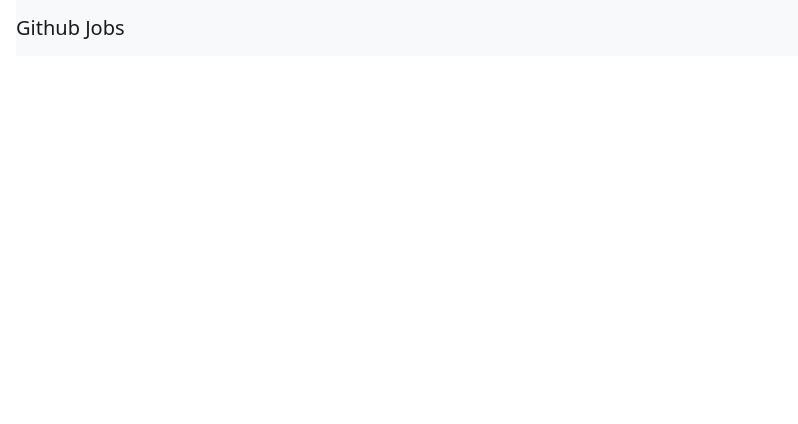
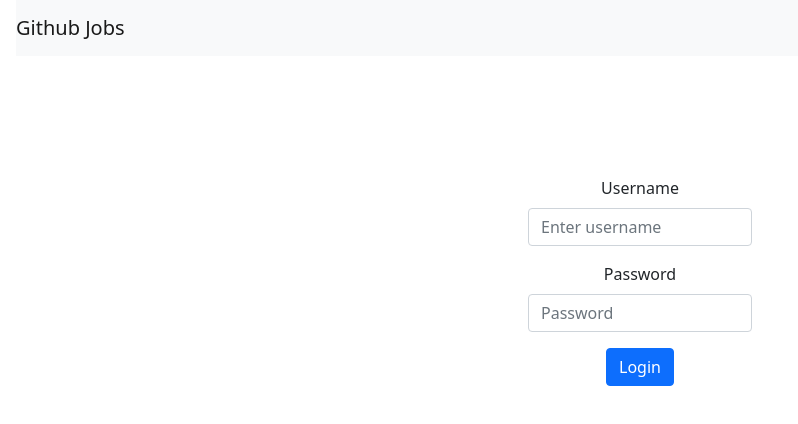
Before and after one commit to riorichard98/DansMultiProTest, a React (Create React App) app in the folder client/: page /login in a window 1280 px wide. Before the commit this address had no page. Shown: the top 424 px of the page, without its empty margins (0-798 px from the left). Built offline with nearby package versions, Linux system fonts and the light colour scheme.

Commit message:
login action and login page done

```diff
--- a/client/src/App.js
+++ b/client/src/App.js
@@ -3,6 +3,7 @@
 import { Route, Routes } from 'react-router-dom';
 
 //page yang diimport
+import LoginPage from './views/LoginPage';
 
 //component yang diimport
 import NavBar from './components/NavBar.js'
@@ -10,14 +11,17 @@
 
 //helper yang diimport
 import IdentifyRoute from './helper/identifyRoute'
+import PreventLogin from './helper/preventLogin';
+
 
 function App() {
   return (
     <div className="App">
       <NavBar />
       <Routes>
-      {/* <Route index path="/" element={<RequireAuth> <Job /> </RequireAuth>}></Route> */}
-        <Route index path="/" element={<IdentifyRoute />}></Route>
+      {/* <Route path="/" element={<RequireAuth> <Job /> </RequireAuth>}></Route> */}
+        <Route path="/" element={<IdentifyRoute />}></Route>
+        <Route path="/login" element={<PreventLogin> <LoginPage /> </PreventLogin>}></Route>
       </Routes>
     </div>
   );
--- /dev/null
+++ b/client/src/helper/preventLogin.js
@@ -0,0 +1,12 @@
+import { Navigate} from "react-router-dom"
+
+
+// agar ketika sudah login , page login tidak dapat diakses lagi
+export default function PreventLogin({children}){
+    const token = localStorage.getItem('token')
+    // jika token tidak dimiliki atau belum login maka web akan beralih ke login
+    if(token){
+        return <Navigate to="/jobs" replace/>
+    }
+    return children
+}
--- /dev/null
+++ b/client/src/store/loginAction.js
@@ -0,0 +1,14 @@
+// url untuk hit server
+import { url } from "../url";
+
+// module yang diimport
+import axios from "axios";
+
+export default function login(username, password) {
+    return () => {
+        return axios.post(url+'users/login',{
+            username,
+            password
+        })
+    }
+}
--- /dev/null
+++ b/client/src/url.js
@@ -0,0 +1 @@
+export const url = 'http://localhost:3000/'
--- a/client/src/views/LoginPage.js
+++ b/client/src/views/LoginPage.js
@@ -0,0 +1,55 @@
+// module yang diimport
+import { useState } from "react";
+import { useDispatch } from "react-redux";
+import login from "../store/loginAction.js";
+import swal from 'sweetalert'
+import { useNavigate } from "react-router-dom";
+
+// component yang diimport
+import { Form, Button, Container } from "react-bootstrap"
+
+export default function LoginPage() {
+    // state e
+    const [username, setUsername] = useState('')
+    const [password, setPassword] = useState('')
+    const dispatch = useDispatch()
+    const navigate = useNavigate()
+    const loginReset = () => {
+        document.getElementById("login-form").reset();
+      }
+    const submitLogin = (e) => {
+        e.preventDefault()
+        dispatch(login(username, password))
+            .then(resp => {
+                localStorage.setItem('token',resp.data.token)
+                swal('you are logged in')
+                navigate('/jobs')
+                loginReset()
+            })
+            .catch(err => {
+                swal(err.response.data.message)
+                loginReset()
+
+            })
+
+    }
+
+    return (
+        <Container className="p-5 w-50 mt-5 d-flex justify-content-center">
+            <Form id="login-form" className="w-50 p-4 rounded bg-grey">
+                <Form.Group className="mb-3" >
+                    <Form.Label>Username</Form.Label>
+                    <Form.Control onChange={e => setUsername(e.target.value)} type="text" placeholder="Enter username" />
+                </Form.Group>
+
+                <Form.Group className="mb-3" controlId="formBasicPassword">
+                    <Form.Label>Password</Form.Label>
+                    <Form.Control onChange={e => setPassword(e.target.value)} type="password" placeholder="Password" />
+                </Form.Group>
+                <Button onClick={submitLogin} variant="primary" type="submit">
+                    Login
+                </Button>
+            </Form>
+        </Container>
+    )
+}
```
